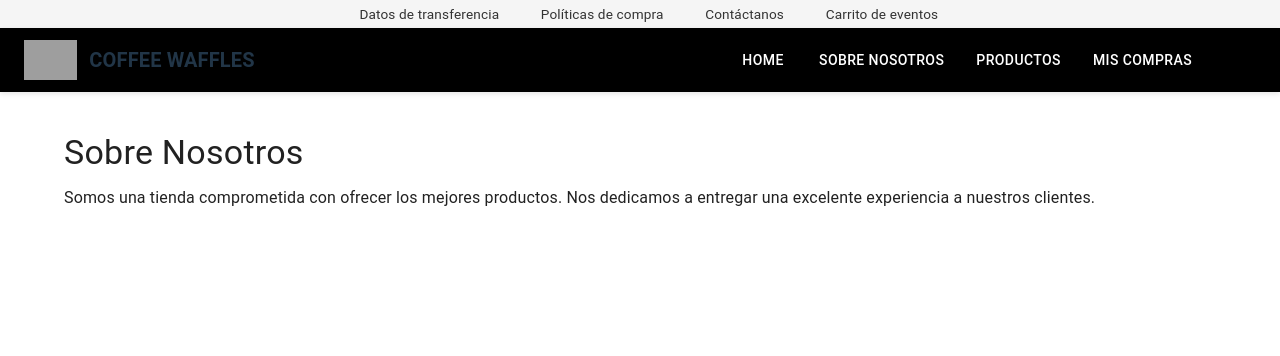
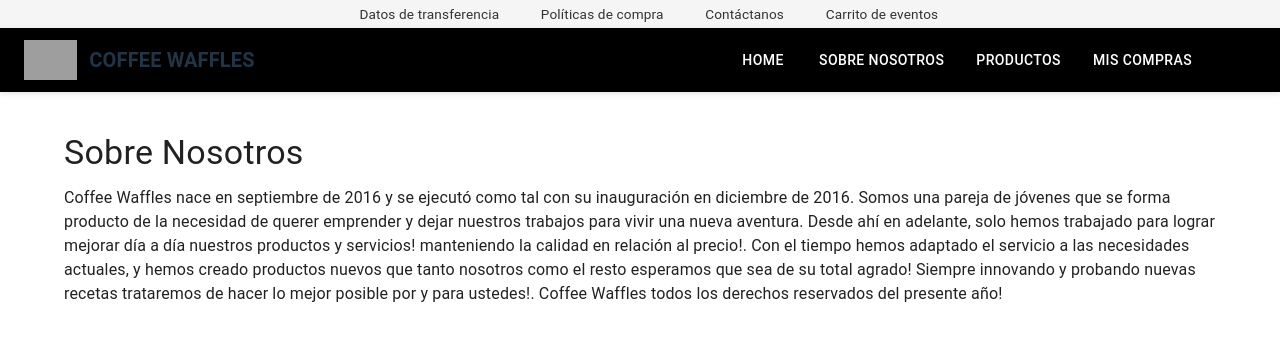
Before and after one commit to carlockk/proyectoModulo5, a React (Vite) app: page /about in a window 1280 px wide. Shown: the top 356 px of the page. Built offline with nearby package versions, Linux system fonts and the light colour scheme; grey boxes are pictures that could not be loaded; some icons are missing.

Commit message:
About.jsx
Se agregó descripción en about

```diff
--- a/src/pages/About.jsx
+++ b/src/pages/About.jsx
@@ -8,8 +8,13 @@
         Sobre Nosotros
       </Typography>
       <Typography variant="body1">
-        Somos una tienda comprometida con ofrecer los mejores productos.
-        Nos dedicamos a entregar una excelente experiencia a nuestros clientes.
+        Coffee Waffles nace en septiembre de 2016 y se ejecutó como tal con su inauguración en diciembre de 2016.
+Somos una pareja de jóvenes que se forma producto de la necesidad de querer emprender y dejar nuestros trabajos para vivir una nueva aventura.
+Desde ahí en adelante, solo hemos trabajado para lograr mejorar día a día nuestros productos y servicios! manteniendo la calidad en relación al precio!.
+Con el tiempo hemos adaptado el servicio a las necesidades actuales, y hemos creado productos nuevos que tanto nosotros como el resto esperamos que sea de su total agrado!
+
+Siempre innovando y probando nuevas recetas trataremos de hacer lo mejor posible por y para ustedes!.
+Coffee Waffles todos los derechos reservados del presente año!
       </Typography>
     </Container>
   );
```
